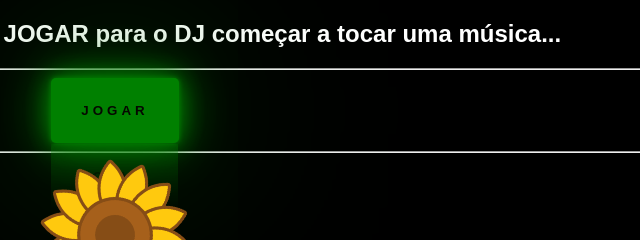
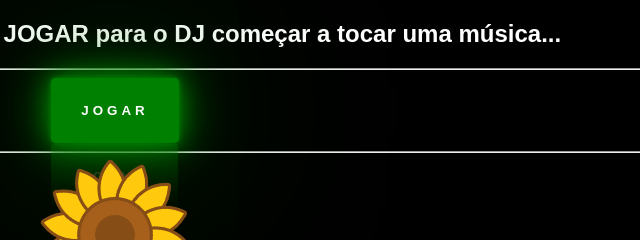
Before and after one commit to silas2d/pamirida, a plain HTML site: page index2.html in a window 1280 px wide. In both pictures the pointer is over the button "JOGAR". Shown: the top 240 px of the page, 525-1165 px from the left. Drawn offline with Linux system fonts and the light colour scheme.

Commit message:
Update estilo.css

```diff
--- a/css/estilo.css
+++ b/css/estilo.css
@@ -52,7 +52,7 @@ h1 {
 }
 
 .btn-group .button2:hover {
-  color: #050801;
+  color: white;
   background: green;
   -webkit-box-reflect:below 1px linear-gradient(transparent, #0005);
   box-shadow: 0 0 5px green, 0 0 25px green, 0 0 50px green, 0 0 200px green;
```
